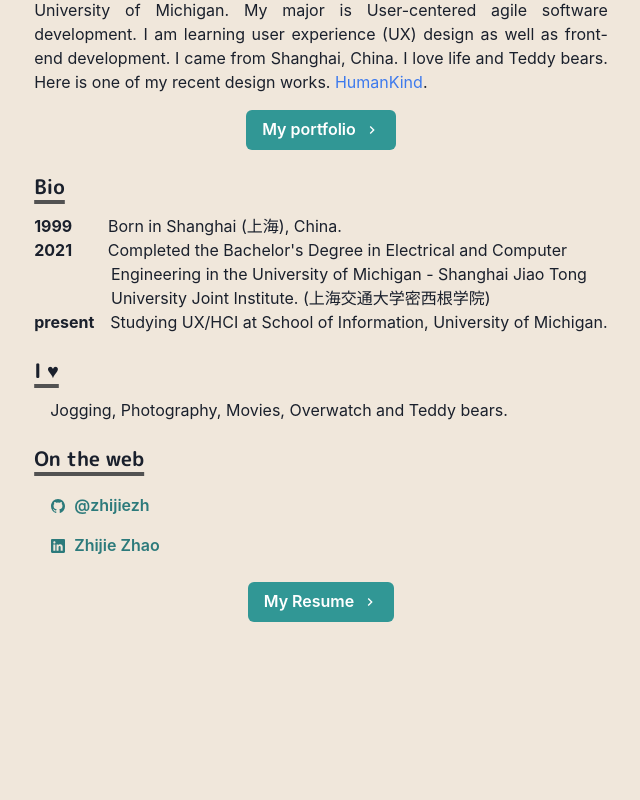
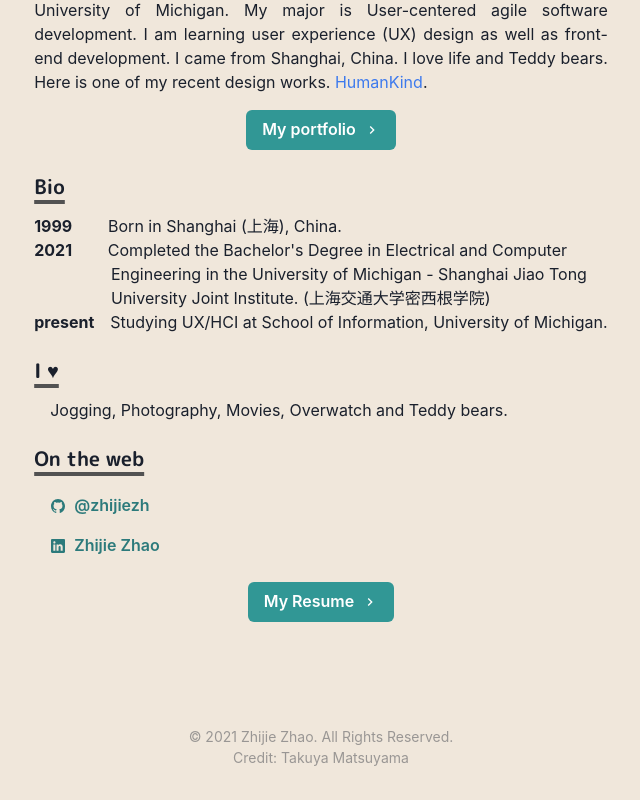
Before and after one commit to zhijiezh/Personal-Website, a Next.js app: page / in a window 1280 px wide. Shown: the part 699-1499 px from the top of the page, without its empty margins (319-959 px from the left). Before the commit the page ends 1377 px from the top, so only its background shows below. Built offline with nearby package versions, Linux system fonts and the light colour scheme.

Commit message:
Give credit to Takuya Matsuyama

```diff
--- /dev/null
+++ b/components/footer.js
@@ -0,0 +1,16 @@
+import { Box } from '@chakra-ui/react'
+
+const Footer = () => {
+  return (
+    <Box align="center" opacity={0.4} fontSize="sm" pt={20}>
+      <Box>
+      &copy; {new Date().getFullYear()} Zhijie Zhao. All Rights Reserved.
+      </Box>
+      <a href="https://www.craftz.dog/" target="_blank">
+        Credit: Takuya Matsuyama
+      </a>
+    </Box>
+  )
+}
+
+export default Footer
--- a/components/layouts/main.js
+++ b/components/layouts/main.js
@@ -3,6 +3,7 @@ import Image from 'next/image'
 import Navbar from '../navbar'
 import Head from 'next/head'
 import backPhoto from '../../public/images/back.jpg'
+import Footer from '../footer'
 
 const Main = ({ children, router }) => {
   return (
@@ -25,6 +26,7 @@ const Main = ({ children, router }) => {
         </Box>
         {children}
       </Container>
+      <Footer/>
     </Box>
   )
 }
```
Also changed, not shown: 1 other file (tests, documents, lock files or other folders).
